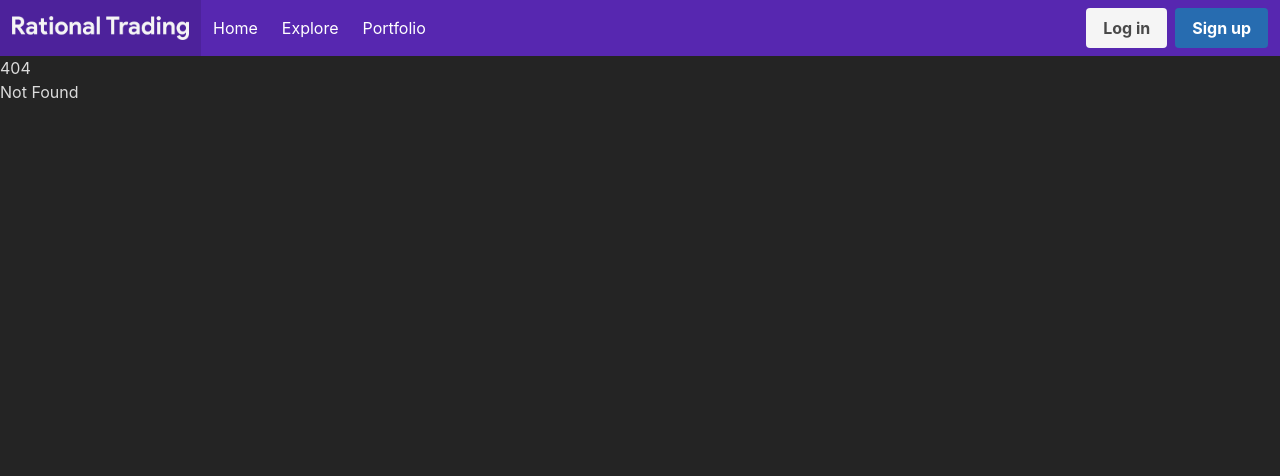
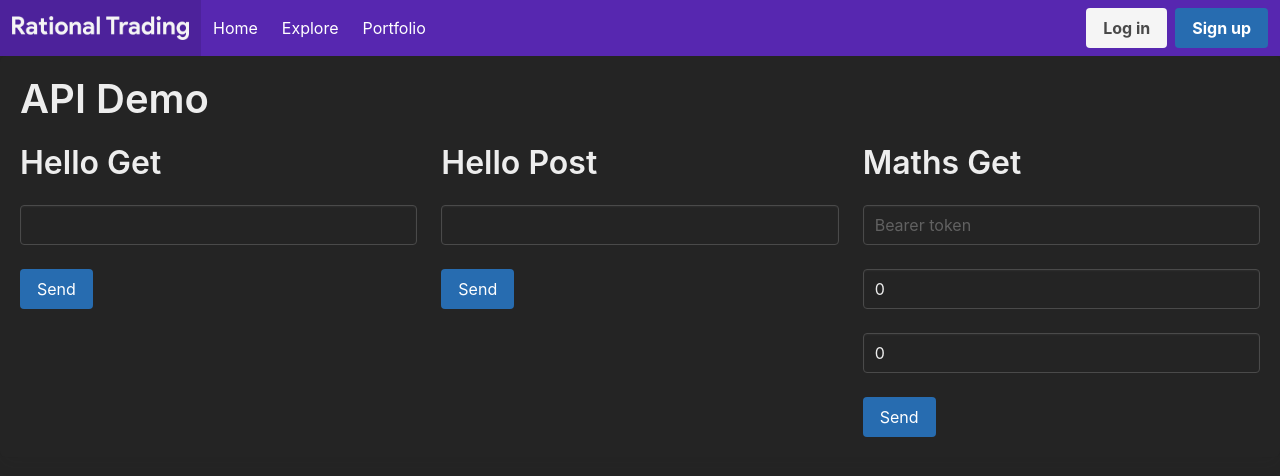
Before and after one commit to rational-trading/rational-trading, a SvelteKit app in the folder frontend/: page /api in a window 1280 px wide. Before the commit this address had no page. Shown: the top 476 px of the page. Built offline with nearby package versions, Linux system fonts and the light colour scheme.

Commit message:
Fixed theming.

```diff
--- a/frontend/src/components/demo/HelloGet.svelte
+++ b/frontend/src/components/demo/HelloGet.svelte
@@ -10,7 +10,7 @@
 <br />
 <br />
 <button
-    class="button"
+    class="button is-info"
     on:click={() => (request = api.hello().get(name === "" ? undefined : name))}
     >Send</button>
 <br />
--- a/frontend/src/components/demo/HelloPost.svelte
+++ b/frontend/src/components/demo/HelloPost.svelte
@@ -9,8 +9,9 @@
 <input class="input" bind:value={name} />
 <br />
 <br />
-<button class="button" on:click={() => (request = api.hello().post(name))}
-    >Send</button>
+<button
+    class="button is-info"
+    on:click={() => (request = api.hello().post(name))}>Send</button>
 <br />
 <br />
 {#await request}
--- a/frontend/src/components/demo/MathsGet.svelte
+++ b/frontend/src/components/demo/MathsGet.svelte
@@ -13,15 +13,18 @@
 <p>
     <input class="input" bind:value={token} placeholder="Bearer token" />
 </p>
+<br />
 <p>
     <input type="number" class="input" bind:value={a} placeholder="a" />
 </p>
+<br />
 <p>
     <input type="number" class="input" bind:value={b} placeholder="b" />
 </p>
+<br />
 <p>
     <button
-        class="button"
+        class="button is-info"
         on:click={() => (request = api.maths(token).get(a, b))}>Send</button>
 </p>
 {#await request}
--- /dev/null
+++ b/frontend/src/routes/api/+page.svelte
@@ -0,0 +1,5 @@
+<script lang="ts">
+    import ApiDemo from "$components/demo/ApiDemo.svelte";
+</script>
+
+<ApiDemo />
--- a/frontend/src/variables.scss
+++ b/frontend/src/variables.scss
@@ -66,3 +66,13 @@ $table-head-cell-color: $text-light;
 
 /* All of the card related variables */
 $card-background-color: $grey-dark;
+
+$scheme-main: $black-ter;
+$scheme-main-bis: $grey-darker;
+$scheme-main-ter: $grey-dark;
+
+$shadow: 0 0.5em 1em -0.125em rgba($scheme-main, 0.1), 0 0px 0 1px rgba($scheme-main, 0.02);
+
+$scheme-invert: $white;
+$scheme-invert-bis: $white-bis;
+$scheme-invert-ter: $white-ter;
```
